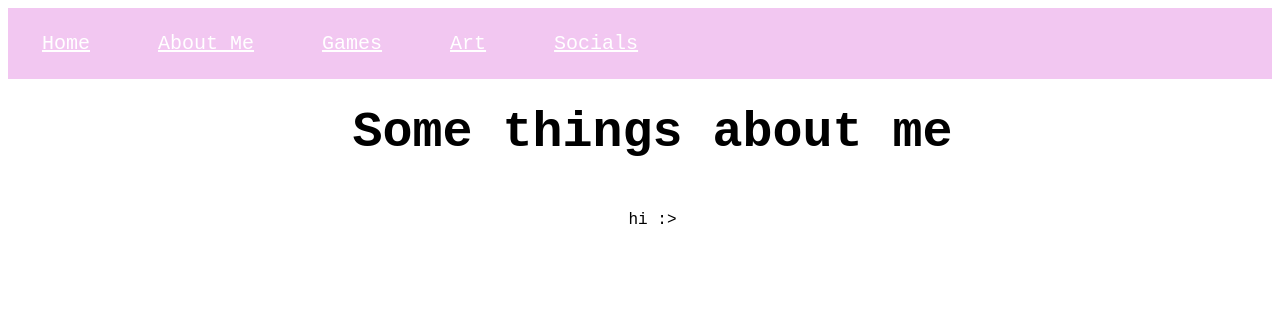
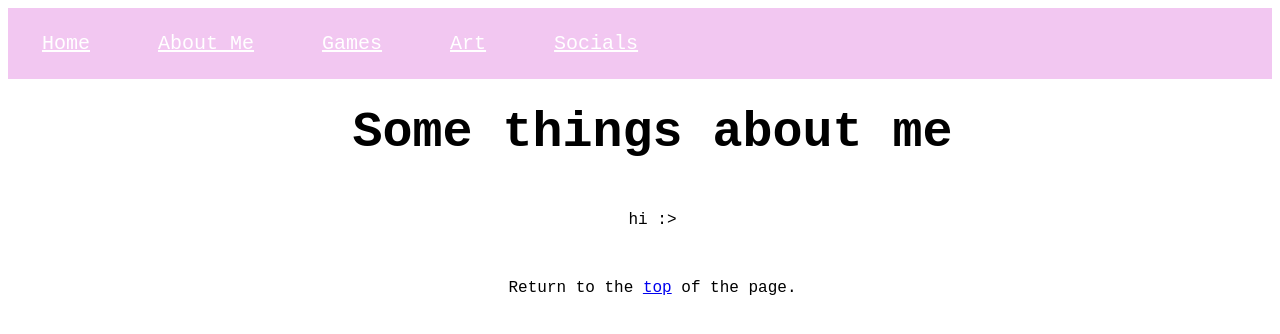
Before and after one commit to LouieEvelyn/FirstWebsite, a plain HTML site: page aboutme.html in a window 1280 px wide. Drawn offline with Linux system fonts and the light colour scheme.

Commit message:
Update aboutme.html

```diff
--- a/aboutme.html
+++ b/aboutme.html
@@ -15,5 +15,6 @@
 		</ul>
 		<h1 class="center">Some things about me</h1>
 		<p class="center">hi :></p>
+		<p class="center"> Return to the <a href = "#Top">top</a> of the page. </p>
 	</body>
 </html>
```
